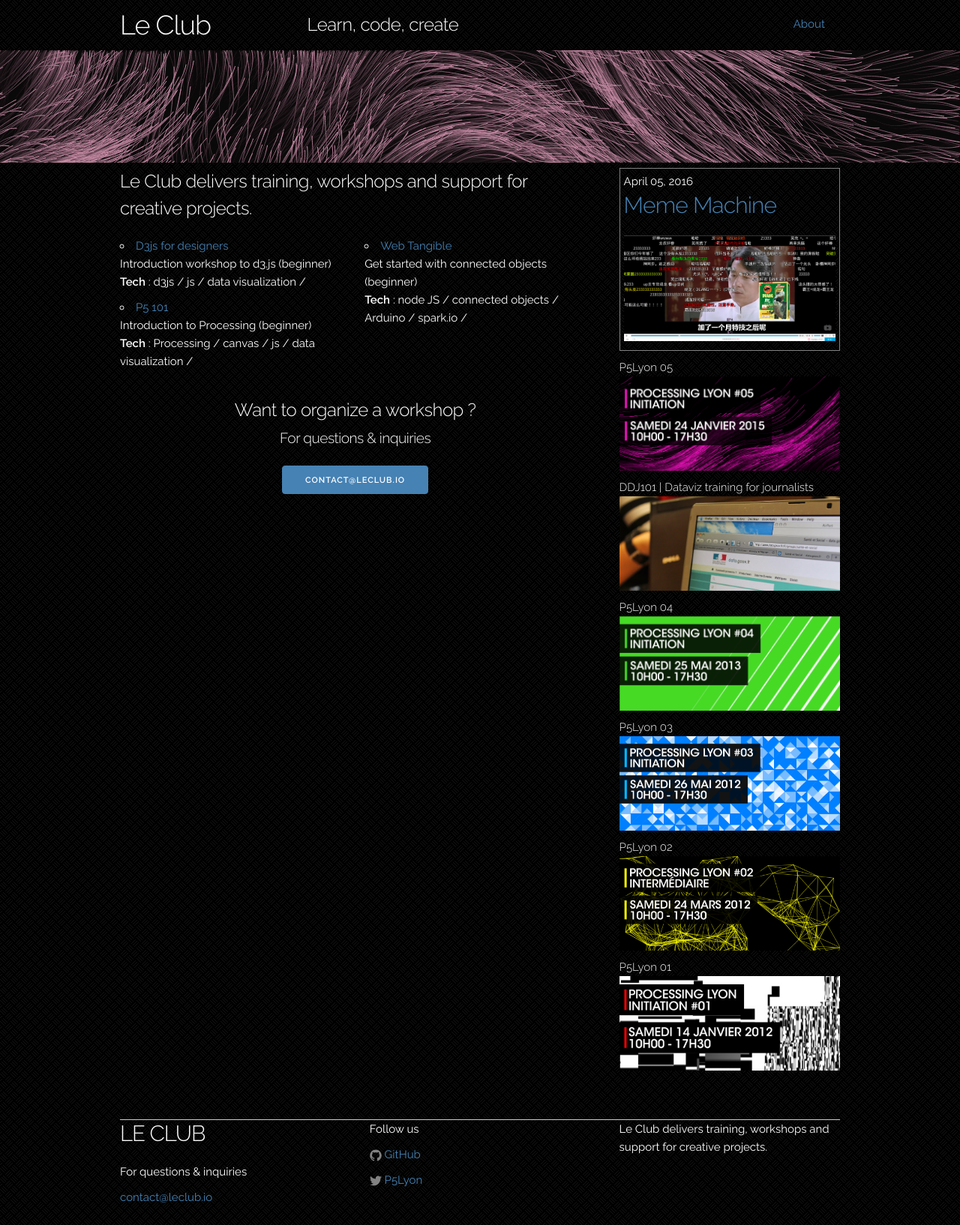
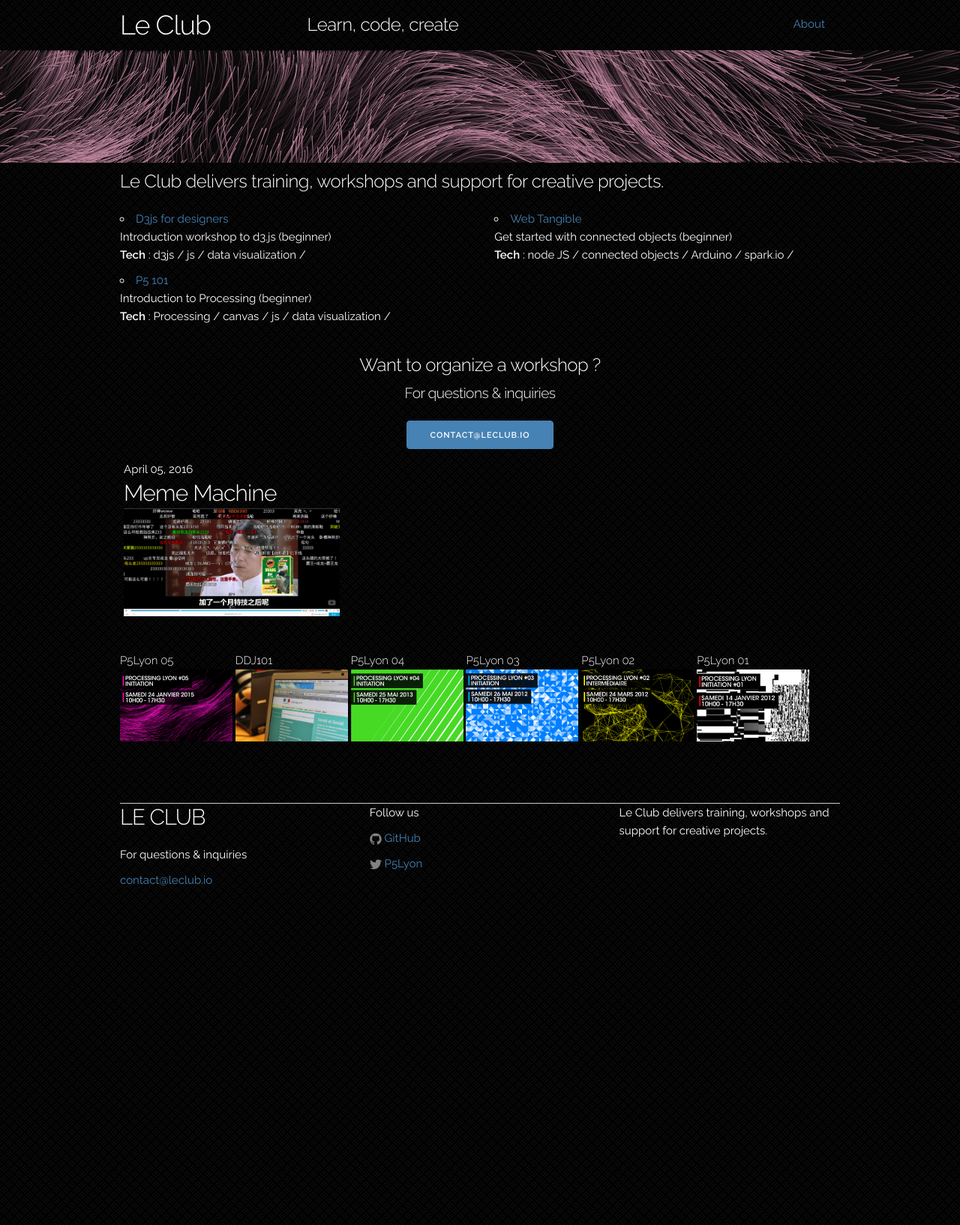
Before and after one commit to leClub/leClub.github.io, a Jekyll site: the page built from index.md, in a window 1280 px wide. Shown: the whole page at 75% size. Built offline with Jekyll 4.4.1, drawn with Linux system fonts in a browser that asks for light colours.

Commit message:
improved past/upcoming events on home

```diff
--- /dev/null
+++ b/_includes/posts/index.html
@@ -0,0 +1,32 @@
+{% assign curDate = site.time | date: '%s' %}
+
+<ul id="workshops-upcoming" class="workshops">
+{% for post in site.posts %}
+  {% assign postStartDate = post.date | date: '%s' %}
+  {% if postStartDate >= curDate %}
+    <li class="upcoming">
+      {{ post.date | date: '%B %d, %Y' }}
+      <h4>{{ post.title }}</h4>
+      <a href="{{ post.url }}">
+        <img src="/images/{{ post.image }}" alt="{{ post.desc }}">
+      </a>
+    </li>
+  {% endif %}
+{% endfor %}
+</ul>
+
+<ul id="workshops-past" class="workshops">
+  {% for post in site.posts %}
+    {% assign postStartDate = post.date | date: '%s' %}
+    {% if postStartDate <= curDate %}
+    <li class="past">
+      <h6>
+        {{ post.title }}
+      </h6>
+      <a href="{{ post.url }}" title="{{ post.desc }}">
+        <img src="/images/{{ post.image }}" alt="{{ post.title }}">
+      </a>
+    </li>
+  {% endif %}
+{% endfor %}
+</ul>
--- a/_includes/sidebar.html
+++ /dev/null
@@ -1,32 +0,0 @@
-<!-- {% for category in site.categories %}
-  {{ category | first }}
-{% endfor %} -->
-
-
-<ul id="workshops-list" class="workshops">
-
-{% assign curDate = site.time | date: '%s' %}
-{% assign secondsInMonth = 2629746 %}
-
-{% for post in site.posts %}
-  {% assign postStartDate = post.date | date: '%s' %}
-  {% if postStartDate >= curDate %}
-    <li class="upcoming">
-      {{ post.date | date: '%B %d, %Y' }}
-      <h4> <a href="{{ post.url }}">{{ post.title }}</a></h4>
-      <img src="/images/{{ post.image }}" alt="{{ post.title }}">
-      {% if post.desc %}<span>{{ post.desc }}</span>{% endif %}
-    </li>
-  {% else  %}
-    <li class="past">
-      <h6>
-        {{ post.title }}
-        {% if post.desc %}| <span>{{ post.desc }}</span>{% endif %}
-      </h6>
-      <a href="{{ post.url }}" title="{{ post.title }}">
-        <img src="/images/{{ post.image }}" alt="{{ post.title }}">
-      </a>
-    </li>
-  {% endif %}
-{% endfor %}
-</ul>
--- a/_layouts/default.html
+++ b/_layouts/default.html
@@ -4,13 +4,9 @@
 {% include visual/headerP5.html %}
 
 <div class="container" id="main">
-  <div class="eight columns">
-    {{ content }}
-  </div>
+  {{ content }}
 
-  <div class="four columns">
-    {% include sidebar.html %}
-  </div>
+  {% include posts/index.html %}
 </div>
 
 {% include footer.html %}
--- a/scss/main.scss
+++ b/scss/main.scss
@@ -79,20 +79,24 @@
     }
 }
 
-#workshops-list {
+.workshops {
 	list-style: none;
-	h6 {
+	h4, h6 {
 		margin-bottom: 0;
 	}
 	li{
+		display: inline-block;
+
 		&.upcoming {
-			border: 1px solid $grey-color;
+			width: 30%;
+			// border: 1px solid $grey-color;
 			padding: 5px;
 
 		}
 
 		&.past {
-			max-height: 150px;
+			width: 150px;
+			max-height: 120px;
 			overflow: hidden
 		}
 	}
```
